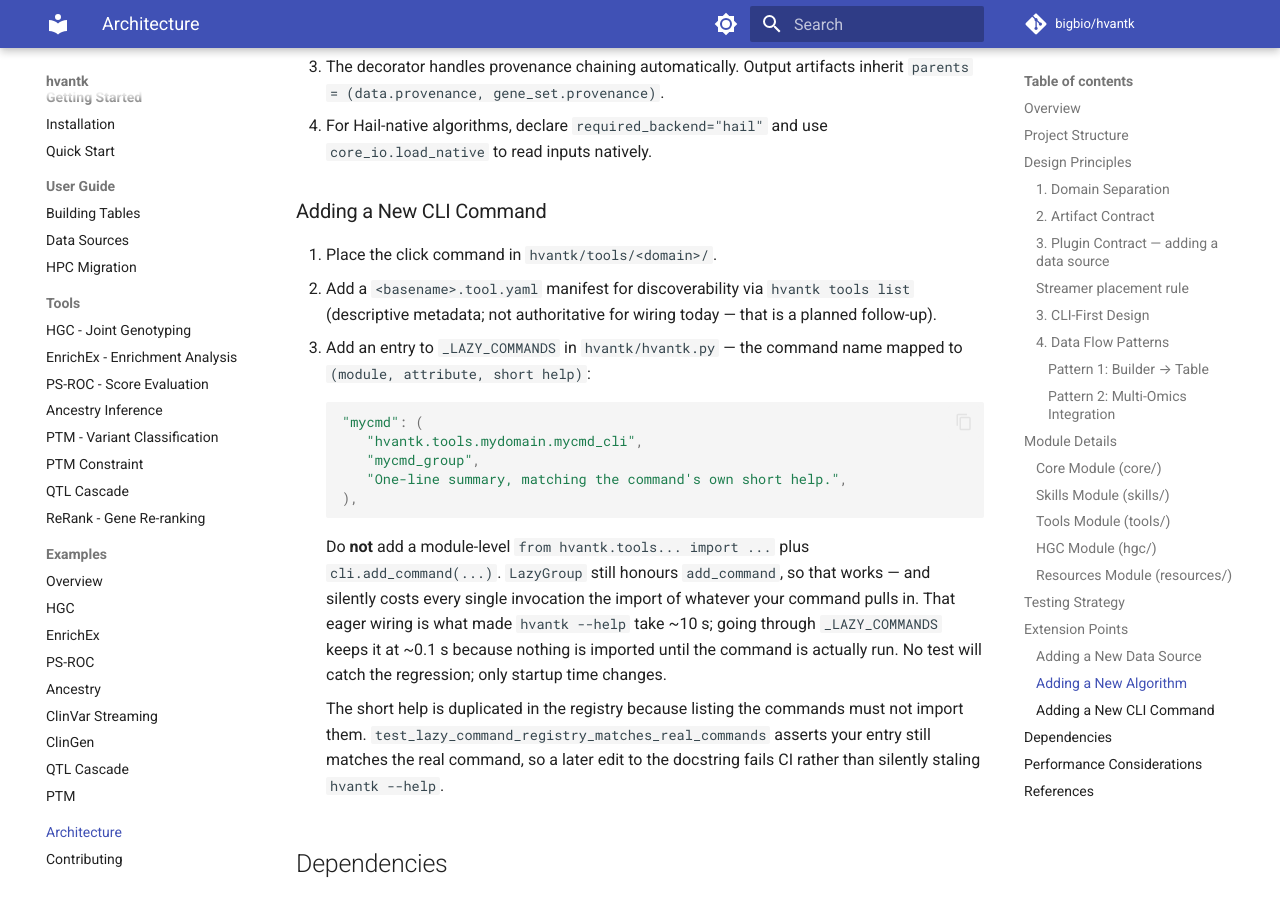
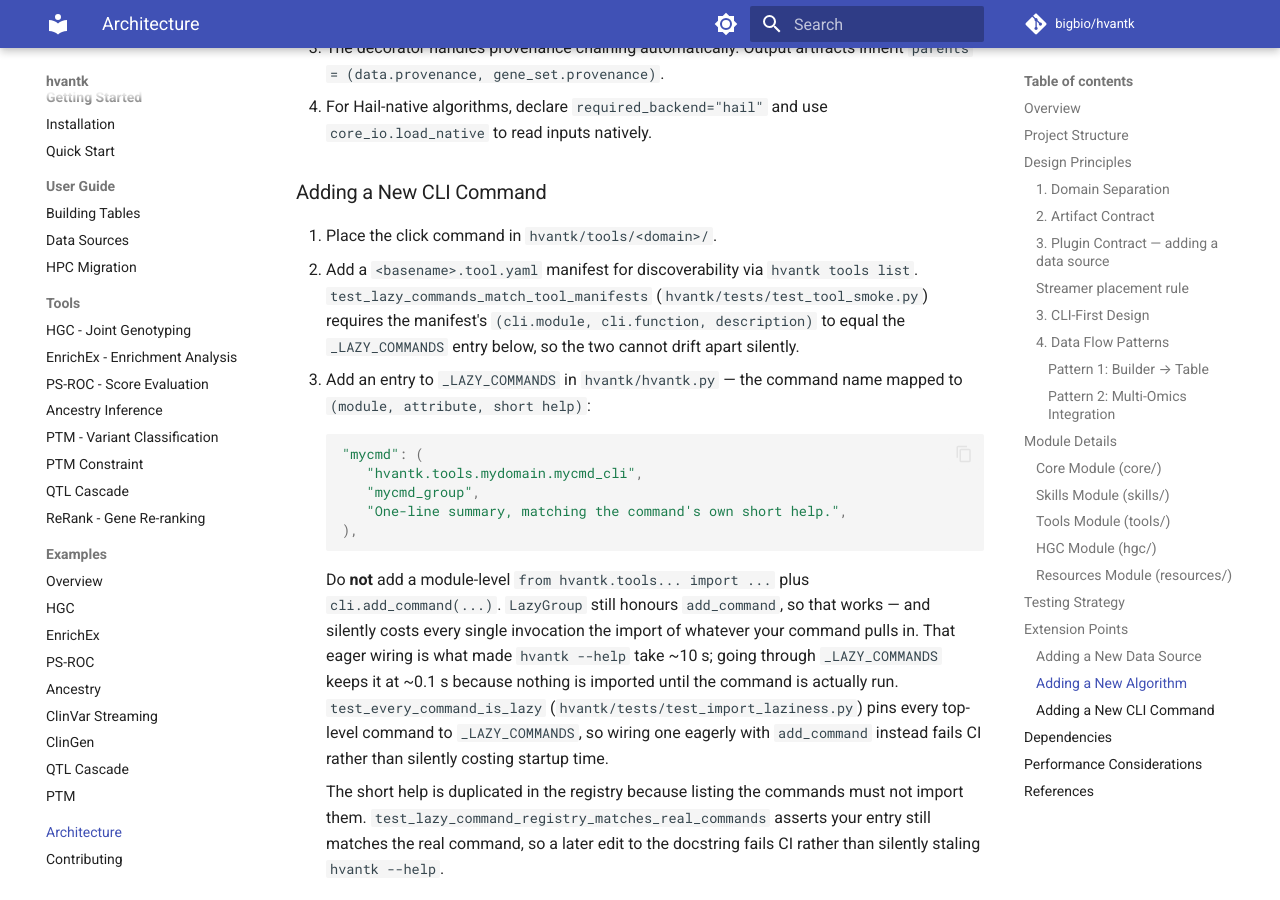
Before and after one commit to bigbio/hvantk, an MkDocs documentation site: the page built from docs_site/architecture.md, in a window 1280 px wide and 900 px high, scrolled down 11417 px. Built offline with MkDocs 1.6.1 and Material for MkDocs 9.7.7, drawn with Linux system fonts in a browser that asks for light colours; comment, search, counter and statistics services are not loaded; some of the changed text lies outside the part shown.

Commit message:
docs(architecture): drop a duplicate tree entry; describe the tool-manifest tests accurately

```diff
--- a/docs_site/architecture.md
+++ b/docs_site/architecture.md
@@ -518,8 +517,10 @@ See `hvantk/skills/_conventions/SKILL.md` for the full contract.
 
 1. Place the click command in `hvantk/tools/<domain>/`.
 2. Add a `<basename>.tool.yaml` manifest for discoverability via
-   `hvantk tools list` (descriptive metadata; not authoritative for
-   wiring today — that is a planned follow-up).
+   `hvantk tools list`. `test_lazy_commands_match_tool_manifests`
+   (`hvantk/tests/test_tool_smoke.py`) requires the manifest's
+   `(cli.module, cli.function, description)` to equal the `_LAZY_COMMANDS`
+   entry below, so the two cannot drift apart silently.
 3. Add an entry to `_LAZY_COMMANDS` in `hvantk/hvantk.py` — the command
     name mapped to `(module, attribute, short help)`:
 
@@ -536,8 +537,10 @@ See `hvantk/skills/_conventions/SKILL.md` for the full contract.
     works — and silently costs every single invocation the import of whatever
     your command pulls in. That eager wiring is what made `hvantk --help` take
     ~10 s; going through `_LAZY_COMMANDS` keeps it at ~0.1 s because nothing is
-    imported until the command is actually run. No test will catch the
-    regression; only startup time changes.
+    imported until the command is actually run. `test_every_command_is_lazy`
+    (`hvantk/tests/test_import_laziness.py`) pins every top-level command to
+    `_LAZY_COMMANDS`, so wiring one eagerly with `add_command` instead fails
+    CI rather than silently costing startup time.
 
     The short help is duplicated in the registry because listing the commands
     must not import them. `test_lazy_command_registry_matches_real_commands`
```
Also changed, not shown: other parts of docs_site/architecture.md (+0 -1 lines).
